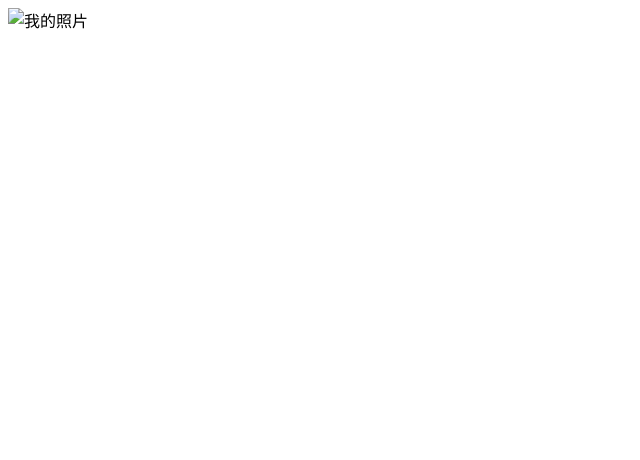
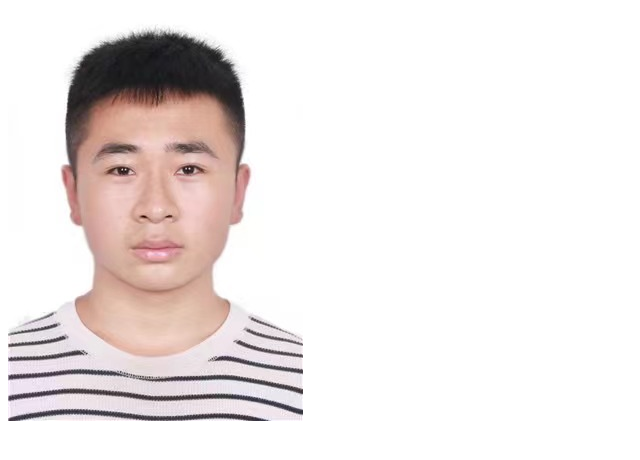
Before and after one commit to lxx13/lxx13.github.io, a plain HTML site: page index.html in a window 1280 px wide. Shown: the whole page, without its empty margins (0-640 px from the left). Drawn offline with Linux system fonts and the light colour scheme.

Commit message:
Update index.html

```diff
--- a/index.html
+++ b/index.html
@@ -4,6 +4,6 @@
     <title>个人主页</title>
 </head>
 <body>
-    <img src="照片的相对路径或绝对路径" alt="我的照片">
+    <img src="https://github.com/lxx13/lxx13.github.io/blob/main/123.png" alt="我的照片">
 </body>
 </html>
```
